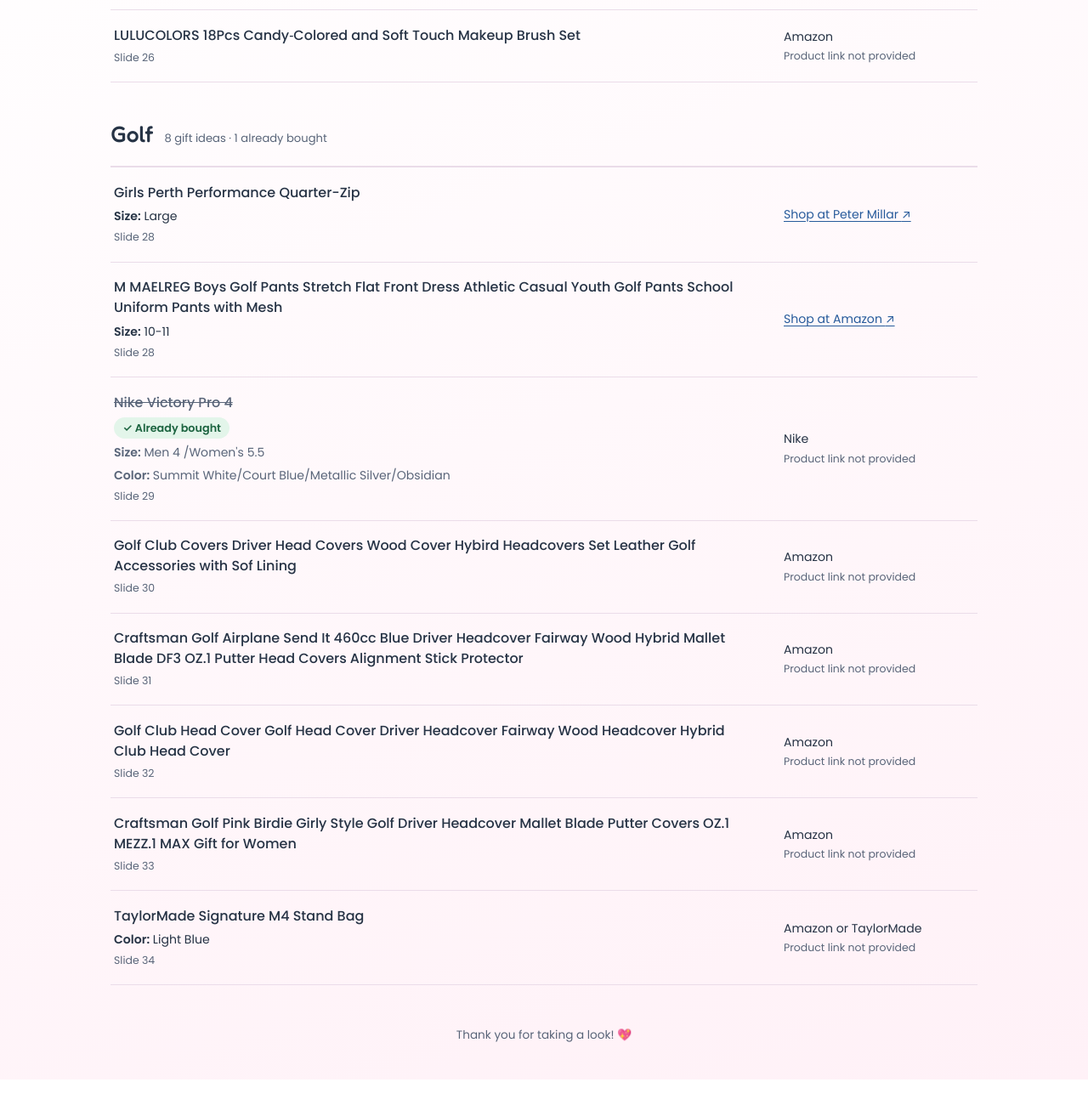
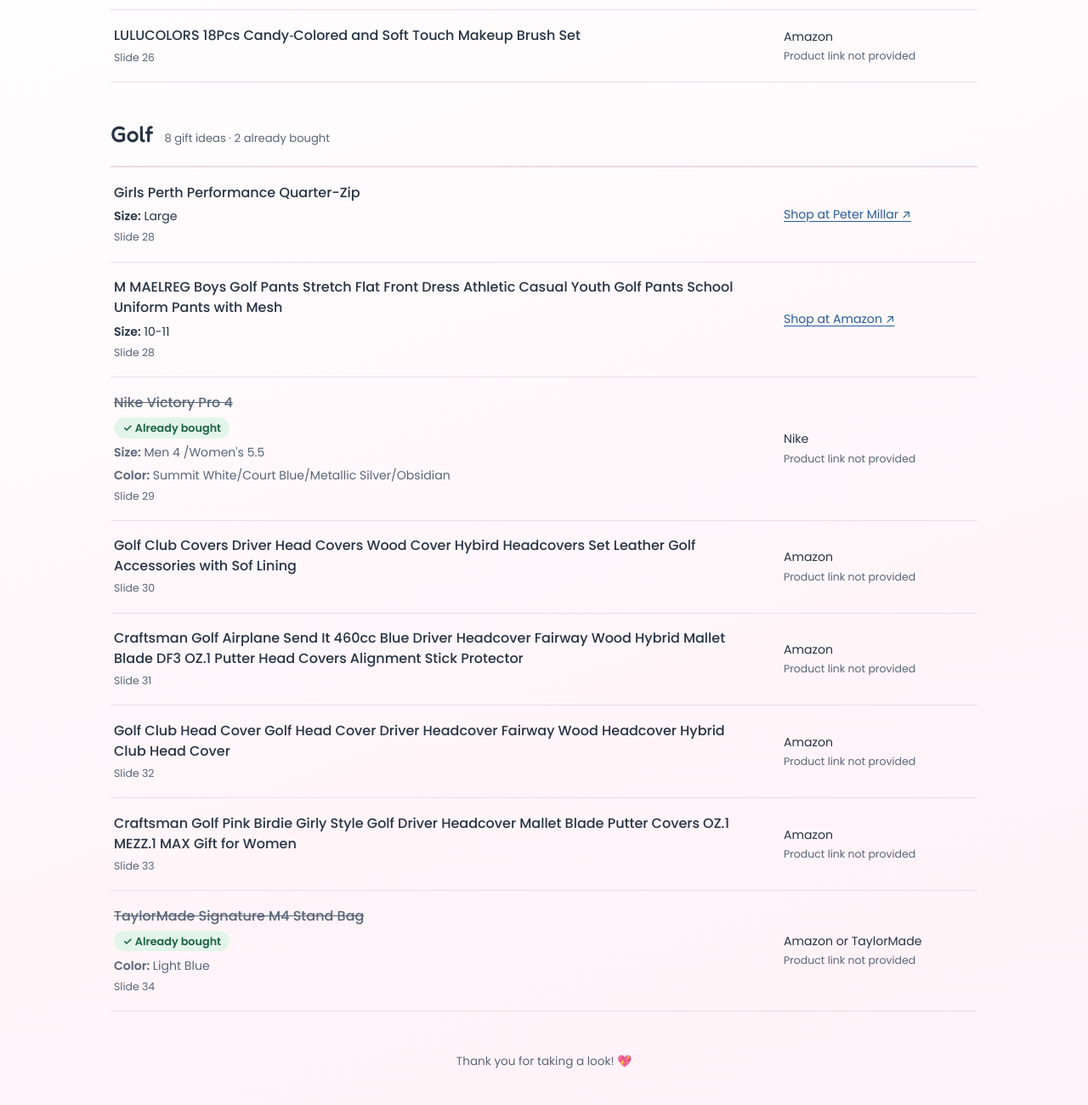
Before and after one commit to iggyemu/ari, a plain HTML site: page wishlist.html in a window 1280 px wide. Shown: the part 3968-5268 px from the top of the page at 85% size. Before the commit the page ends 5238 px from the top, so only its background shows below. Drawn offline with Linux system fonts and the light colour scheme.

Commit message:
Mark TaylorMade Signature M4 Stand Bag as bought
Co-Authored-By: Claude Opus 5.5 <noreply@anthropic.com>

```diff
--- a/wishlist.html
+++ b/wishlist.html
@@ -252,7 +252,7 @@
           </ul>
         </section>
         <section class="gift-section" id="golf" aria-labelledby="golf-heading">
-          <div class="category-heading"><h3 id="golf-heading">Golf</h3><span>8 gift ideas · 1 already bought</span></div>
+          <div class="category-heading"><h3 id="golf-heading">Golf</h3><span>8 gift ideas · 2 already bought</span></div>
           <ul class="gift-list">
             <li class="gift" data-slide="28">
               <div><h4>Girls Perth Performance Quarter-Zip</h4><p class="gift-size"><strong>Size:</strong> Large</p><p class="slide-number">Slide 28</p></div>
@@ -282,8 +282,8 @@
               <div><h4>Craftsman Golf Pink Birdie Girly Style Golf Driver Headcover Mallet Blade Putter Covers OZ.1 MEZZ.1 MAX Gift for Women</h4><p class="slide-number">Slide 33</p></div>
               <div class="retailer">Amazon<span class="missing-link">Product link not provided</span></div>
             </li>
-            <li class="gift" data-slide="34">
-              <div><h4>TaylorMade Signature M4 Stand Bag</h4><p class="gift-color"><strong>Color:</strong> Light Blue</p><p class="slide-number">Slide 34</p></div>
+            <li class="gift gift-bought" data-slide="34">
+              <div><h4>TaylorMade Signature M4 Stand Bag</h4><p class="bought-badge"><span aria-hidden="true">✓</span> Already bought</p><p class="gift-color"><strong>Color:</strong> Light Blue</p><p class="slide-number">Slide 34</p></div>
               <div class="retailer">Amazon or TaylorMade<span class="missing-link">Product link not provided</span></div>
             </li>
           </ul>
```
Also changed, not shown: 1 other file.
